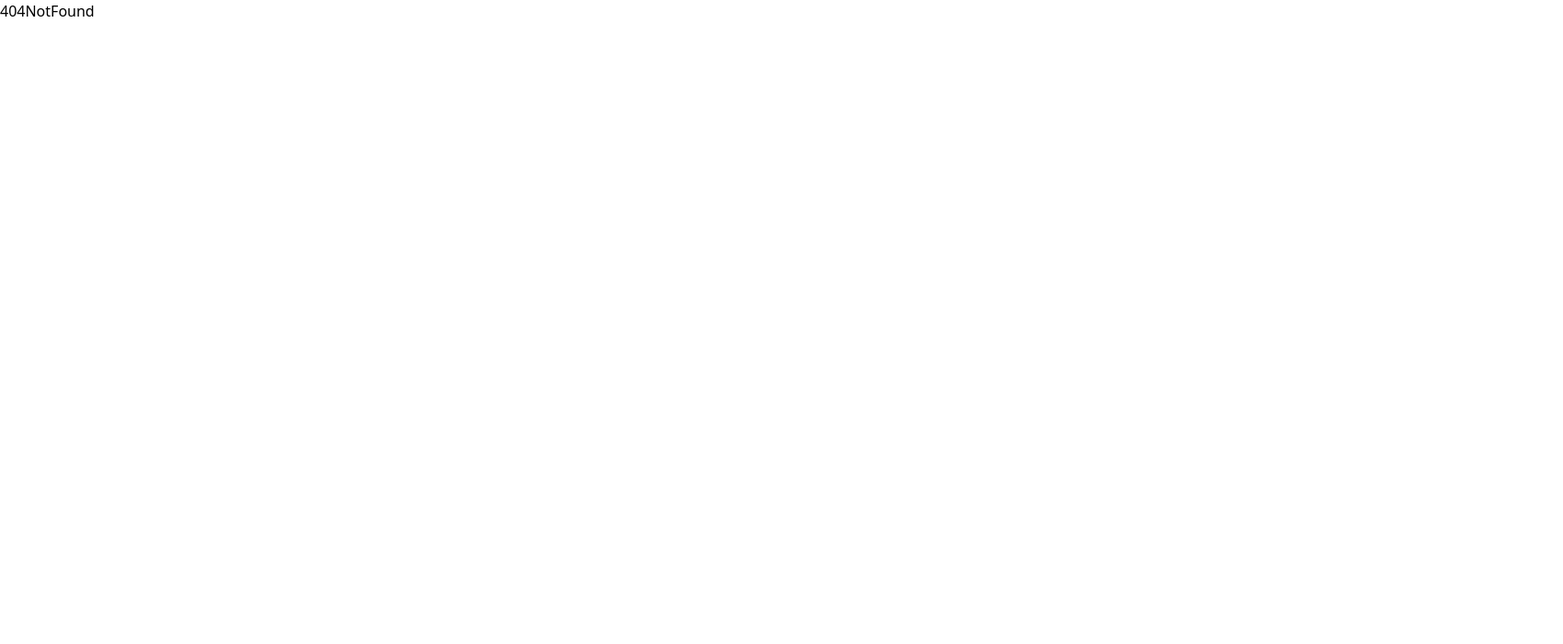
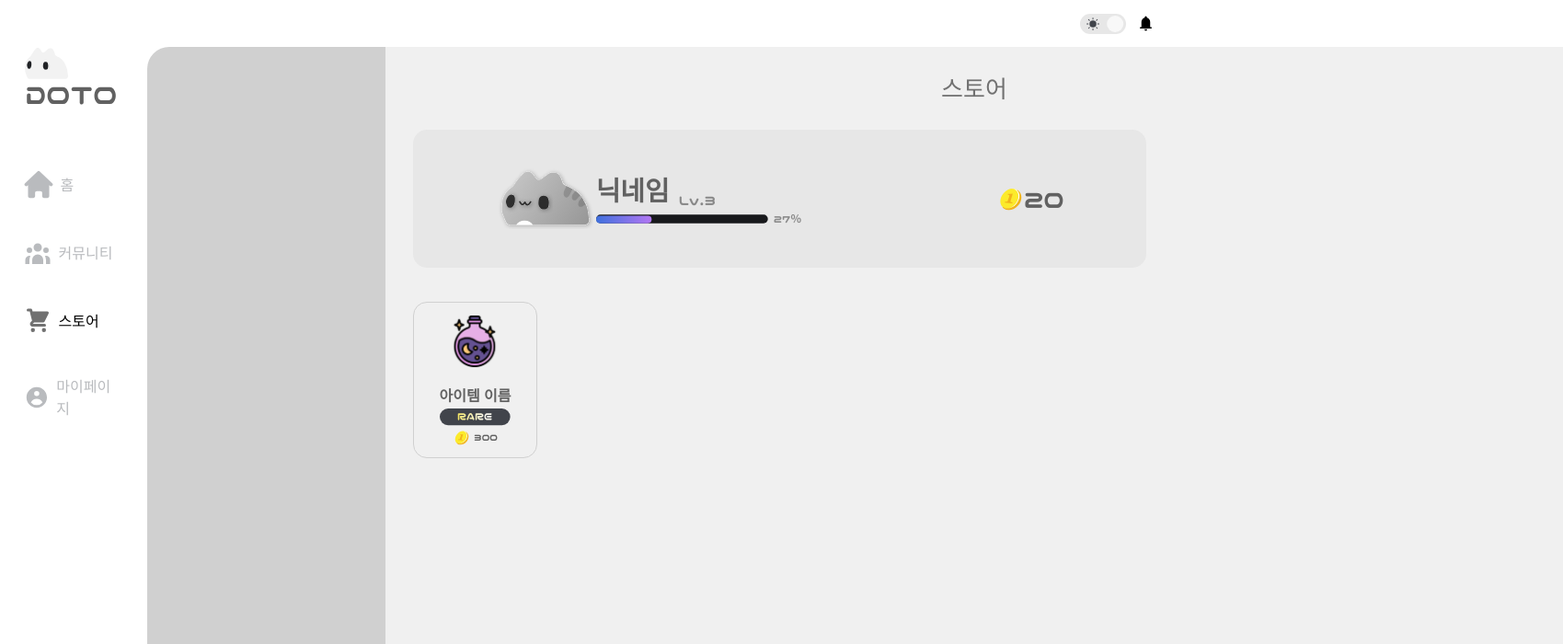
Before and after one commit to Do-it-Together-DoTo/DoTo_Front, a React (Vite) app: page /store/shop/character in a window 1280 px wide. Before the commit this address had no page. Shown: the top 700 px of the page at 92% size, 1699 px wide, since content can reach past the window. Built offline with nearby package versions, Linux system fonts and the light colour scheme.

Commit message:
Refactor: Store 세부 페이지 라우팅

```diff
--- /dev/null
+++ b/src/pages/store/InventoryCharacterPage.tsx
@@ -0,0 +1,31 @@
+import InventoryItem from './InventoryItem';
+import StoreMainProfile from './StoreMainProfile';
+
+const InventoryCharacterPage = () => {
+  return (
+    <div className="absolute left-[10rem] top-[3.1875rem] flex justify-end dark:bg-Dark_Layout-100">
+      <div className="w-[16.1875rem] h-screen bg-Dark_Text_Contents rounded-tl-3xl dark:bg-Dark_Layout-300"></div>
+      <div className="w-screen h-screen bg-Light_Layout-200 dark:bg-Dark_Layout-200 ">
+        <div className="h-[5.625rem] flex items-center justify-center text-[1.625rem] text-Light_CategoryText_Icon_Contents">
+          보관함
+        </div>
+        <div className="px-[1.875rem]">
+          <StoreMainProfile />
+          <div className="flex flex-wrap gap-x-[1.75rem] gap-y-[1.25rem] w-[49.1875rem] py-[2.3125rem]">
+            <InventoryItem />
+            <InventoryItem />
+            <InventoryItem />
+            <InventoryItem />
+            <InventoryItem />
+            <InventoryItem />
+            <InventoryItem />
+            <InventoryItem />
+            <InventoryItem />
+          </div>
+        </div>
+      </div>
+    </div>
+  );
+};
+
+export default InventoryCharacterPage;
--- a/src/pages/store/InventoryPage.tsx
+++ b/src/pages/store/InventoryItemPage.tsx
@@ -1,7 +1,7 @@
 import InventoryItem from './InventoryItem';
 import StoreMainProfile from './StoreMainProfile';
 
-const InventoryPage = () => {
+const InventoryItemPage = () => {
   return (
     <div className="absolute left-[10rem] top-[3.1875rem] flex justify-end dark:bg-Dark_Layout-100">
       <div className="w-[16.1875rem] h-screen bg-Dark_Text_Contents rounded-tl-3xl dark:bg-Dark_Layout-300"></div>
@@ -13,14 +13,6 @@ const InventoryPage = () => {
           <StoreMainProfile />
           <div className="flex flex-wrap gap-x-[1.75rem] gap-y-[1.25rem] w-[49.1875rem] py-[2.3125rem]">
             <InventoryItem />
-            <InventoryItem />
-            <InventoryItem />
-            <InventoryItem />
-            <InventoryItem />
-            <InventoryItem />
-            <InventoryItem />
-            <InventoryItem />
-            <InventoryItem />
           </div>
         </div>
       </div>
@@ -28,4 +20,4 @@ const InventoryPage = () => {
   );
 };
 
-export default InventoryPage;
+export default InventoryItemPage;
--- /dev/null
+++ b/src/pages/store/ShopCharacterPage.tsx
@@ -0,0 +1,23 @@
+import ShopItem from './ShopItem';
+import StoreMainProfile from './StoreMainProfile';
+
+const ShopCharacterPage = () => {
+  return (
+    <div className="absolute left-[10rem] top-[3.1875rem] flex justify-end dark:bg-Dark_Layout-100">
+      <div className="w-[16.1875rem] h-screen bg-Dark_Text_Contents rounded-tl-3xl dark:bg-Dark_Layout-300"></div>
+      <div className="w-screen h-screen bg-Light_Layout-200 dark:bg-Dark_Layout-200 ">
+        <div className="h-[5.625rem] flex items-center justify-center text-[1.625rem] text-Light_CategoryText_Icon_Contents">
+          스토어
+        </div>
+        <div className="px-[1.875rem]">
+          <StoreMainProfile />
+          <div className="flex flex-wrap gap-x-[1.75rem] gap-y-[1.25rem] w-[49.1875rem] py-[2.3125rem]">
+            <ShopItem />
+          </div>
+        </div>
+      </div>
+    </div>
+  );
+};
+
+export default ShopCharacterPage;
--- a/src/pages/store/StoreItem.tsx
+++ b/src/pages/store/ShopItem.tsx
@@ -1,11 +1,12 @@
-import { Egg, Coin } from '@/assets/svg';
+import { Egg, Coin, RareBadge, NormalBadge, MagicPotion1, MagicPotion2 } from '@/assets/svg';
 
 const StoreItem = () => {
   return (
     <div className="flex flex-col justify-center items-center w-[8.4375rem] h-[10.625rem] border border-solid border-Dark_Text_Contents rounded-[0.9375rem]">
-      <Egg className="w-[6.3125rem] h-[3.8531rem] mb-[1.0625rem]" />
-      <div className="flex flex-col items-center justify-center gap-y-[0.75rem]">
+      <MagicPotion1 className="w-[3.8144rem] h-[3.8144rem] mb-[1rem]" />
+      <div className="flex flex-col items-center justify-center gap-y-[0.125rem]">
         <div className="text-base font-bold text-Light_Text_Name">아이템 이름</div>
+        <RareBadge />
         <div className="flex items-center gap-x-[0.25rem]">
           <Coin className="w-[1.1875rem] h-[1.1875rem]"></Coin>
           <div className="font-nico text-[0.6875rem] text-Light_Text_Name">300</div>
--- a/src/pages/store/ShopPage.tsx
+++ b/src/pages/store/ShopItemPage.tsx
@@ -1,7 +1,7 @@
-import StoreItem from './StoreItem';
+import ShopItem from './ShopItem';
 import StoreMainProfile from './StoreMainProfile';
 
-const InventoryPage = () => {
+const ShopItemPage = () => {
   return (
     <div className="absolute left-[10rem] top-[3.1875rem] flex justify-end dark:bg-Dark_Layout-100">
       <div className="w-[16.1875rem] h-screen bg-Dark_Text_Contents rounded-tl-3xl dark:bg-Dark_Layout-300"></div>
@@ -12,7 +12,7 @@ const InventoryPage = () => {
         <div className="px-[1.875rem]">
           <StoreMainProfile />
           <div className="flex flex-wrap gap-x-[1.75rem] gap-y-[1.25rem] w-[49.1875rem] py-[2.3125rem]">
-            <StoreItem />
+            <ShopItem />
           </div>
         </div>
       </div>
@@ -20,4 +20,4 @@ const InventoryPage = () => {
   );
 };
 
-export default InventoryPage;
+export default ShopItemPage;
--- a/src/pages/store/StoreMainProfile.tsx
+++ b/src/pages/store/StoreMainProfile.tsx
@@ -6,7 +6,7 @@ const StoreMainProfile = () => {
       <MyBlob className="w-[6.8137rem] h-[4.1563rem]" />
       <div>
         <div className="flex gap-x-[0.625rem] w-[27.1875rem]">
-          <div className="text-Light_Text_Name text-[1.8125rem]">닉네임</div>
+          <div className="text-Light_Text_Name font-bold text-[1.8125rem]">닉네임</div>
           <div className="content-end text-Light_Text_AboutMe font-nico">Lv.3</div>
         </div>
         <div className="flex items-center">
```
Also changed, not shown: src/router/Router.tsx (+8 -4 lines).
